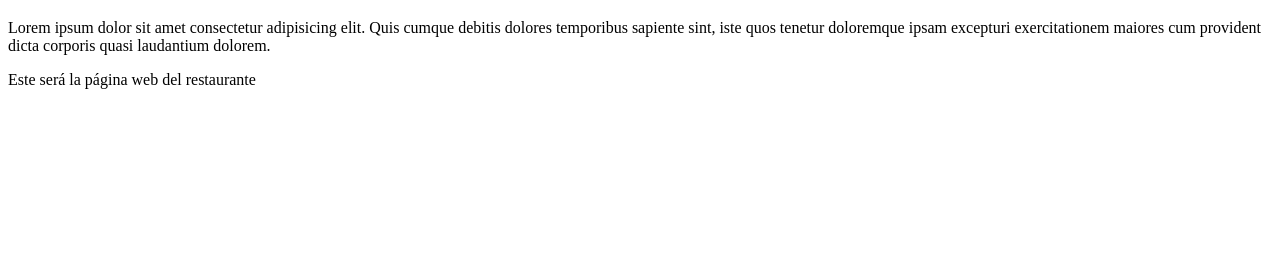
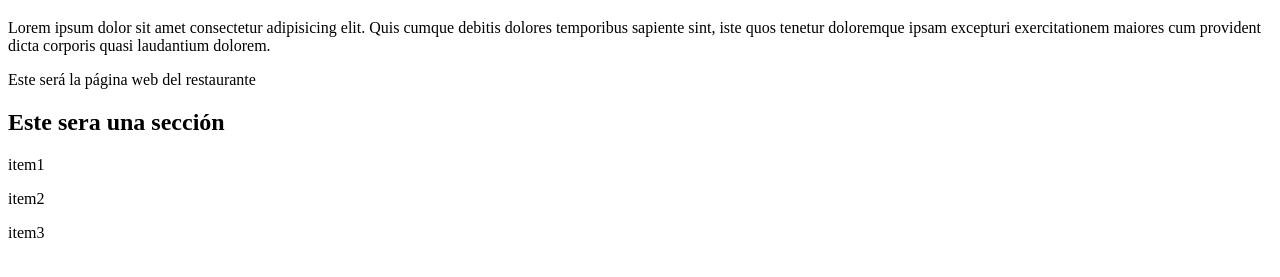
Before and after one commit to XiaaoX/Ejercicios.github.io, a plain HTML site: page JavaScript/index.html in a window 1280 px wide. Shown: the part 61-338 px from the top of the page. Drawn offline with Linux system fonts and the light colour scheme.

Commit message:
Agregue css

```diff
--- a/JavaScript/index.html
+++ b/JavaScript/index.html
@@ -9,5 +9,18 @@
     <h1>Página web</h1>
     <p>Lorem ipsum dolor sit amet consectetur adipisicing elit. Quis cumque debitis dolores temporibus sapiente sint, iste quos tenetur doloremque ipsam excepturi exercitationem maiores cum provident dicta corporis quasi laudantium dolorem.</p>
     <span>Este será la página web del restaurante</span>
+
+    <h2>Este sera una sección</h2>
+    <section>
+        <div>
+            <p>item1</p>
+        </div>
+        <div>
+            <p>item2</p>
+        </div>
+        <div>
+            <p>item3</p>
+        </div>
+    </section>
 </body>
 </html>
```
Also changed, not shown: JavaScript/Estilo.css (added).
